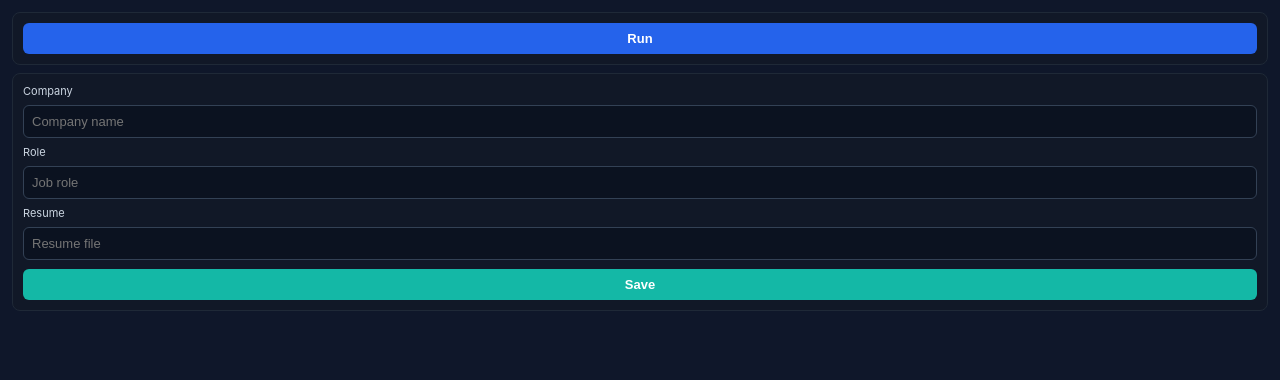
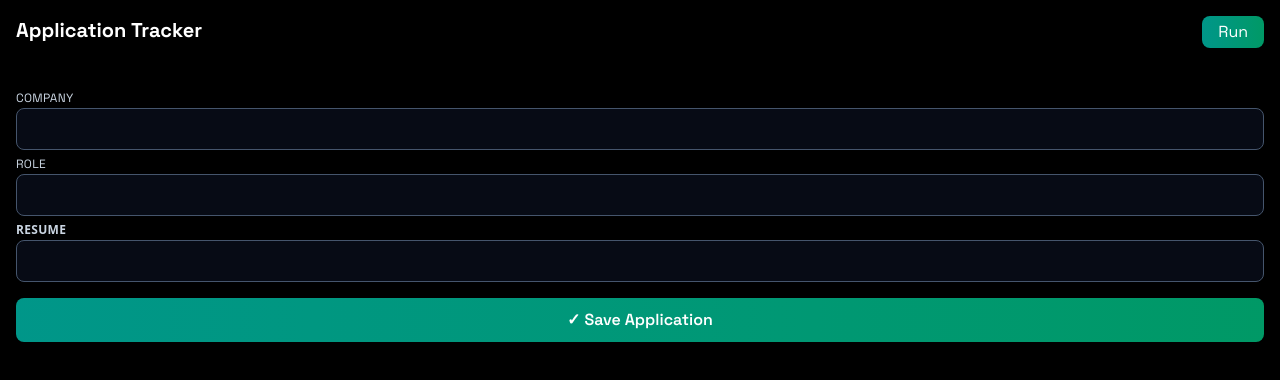
Before and after one commit to Gajendra1092/ApplyTrack, a browser extension: page extension/sidePanel.html in a window 1280 px wide. Drawn offline with Linux system fonts and the light colour scheme; files whose address does not match are found by name.

Commit message:
Used tailwind and updated UI

```diff
--- a/extension/sidePanel.html
+++ b/extension/sidePanel.html
@@ -3,112 +3,78 @@
   <head>
     <meta charset="UTF-8" />
     <title>Application Collector</title>
-    <style>
-      :root {
-        color-scheme: dark;
-        font-family: Inter, Arial, Helvetica, sans-serif;
-      }
-
-      body {
-        margin: 0;
-        padding: 12px;
-        min-width: 240px;
-        background: #0f172a;
-        color: #e2e8f0;
-      }
-
-      .container {
-        display: flex;
-        flex-direction: column;
-        gap: 8px;
-      }
-
-      .panel {
-        background: #111827;
-        border: 1px solid #1f2937;
-        border-radius: 8px;
-        padding: 10px;
-      }
-
-      h3 {
-        margin: 0 0 4px;
-        font-size: 14px;
-        font-weight: 600;
-      }
-
-      p {
-        margin: 0 0 8px;
-        font-size: 12px;
-        color: #94a3b8;
-      }
-
-      form {
-        display: flex;
-        flex-direction: column;
-        gap: 7px;
-      }
-
-      label {
-        font-size: 11px;
-        color: #cbd5e1;
-      }
-
-      input {
-        padding: 8px;
-        border: 1px solid #334155;
-        border-radius: 6px;
-        background: #0b1220;
-        color: #f8fafc;
-        font-size: 13px;
-      }
-
-      input:focus {
-        outline: none;
-        border-color: #60a5fa;
-      }
-
-      button {
-        width: 100%;
-        padding: 8px 10px;
-        border: none;
-        border-radius: 6px;
-        cursor: pointer;
-        font-weight: 600;
-        font-size: 13px;
-      }
-
-      #runBtn {
-        background: #2563eb;
-        color: white;
-      }
-
-      #saveBtn {
-        background: #14b8a6;
-        color: white;
-        margin-top: 2px;
-      }
-    </style>
+    <link rel="stylesheet" href="styles/output.css">
   </head>
-  <body>
-    <div class="container">
-      <div class="panel">
-        <button id="runBtn" type="button">Run</button>
+  <body class="bg-black text-slate-100 p-4 min-w-60">
+    <div class="space-y-4">
+      <!-- Header -->
+      <div class = "flex justify-between">
+      <div class="mb-6">
+        <h1 class="font-space text-xl font-bold w-fit bg-white bg-clip-text text-transparent">
+          Application Tracker
+        </h1>
       </div>
 
-      <form id="saveForm" class="panel">
-        <label for="company">Company</label>
-        <input type="text" id="company" name="company" placeholder="Company name" />
+      <!-- Run Button Section -->
+        <button
+          id="runBtn"
+          type="button"
+          class="w-fit h-fit py-1 px-4 bg-gradient-to-r from-teal-600 to-emerald-600 hover:from-teal-700 hover:to-emerald-700 text-white font-space rounded-lg transition-all duration-200 shadow-lg active:scale-95"
+        >
+          Run
+        </button>
+      </div>
+      <!-- Form Section -->
+      <form id="saveForm">
+        <!-- Company Field -->
+        <div class="space-y-1.5">
+          <label for="company" class="text-xs font-space text-slate-300 uppercase tracking-wide">
+            Company
+          </label>
+          <input
+            type="text"
+            id="company"
+            name="company"
+            class="w-full px-3 py-2 bg-slate-900/50 border border-slate-600 rounded-lg text-slate-100 focus:border-white-300 focus:outline-none focus:ring-2 focus:ring-white-500/20 transition-all duration-200"
+          />
+        </div>
 
-        <label for="role">Role</label>
-        <input type="text" id="role" name="role" placeholder="Job role" />
+        <!-- Role Field -->
+        <div class="space-y-1.5">
+          <label for="role" class="text-xs font-space text-slate-300 uppercase tracking-wide">
+            Role
+          </label>
+          <input
+            type="text"
+            id="role"
+            name="role"
+            class="w-full px-3 py-2 bg-slate-900/50 border border-slate-600 rounded-lg text-slate-100 focus:border-white-300 focus:outline-none focus:ring-2 focus:ring-white-500/20 transition-all duration-200"
+          />
+        </div>
 
-        <label for="resume">Resume</label>
-        <input type="text" id="resume" name="resume" placeholder="Resume file" />
+        <!-- Resume Field -->
+        <div class="space-y-1.5">
+          <label for="resume" class="text-xs font-semibold text-slate-300 uppercase tracking-wide">
+            Resume
+          </label>
+          <input
+            type="text"
+            id="resume"
+            name="resume"
+            class="w-full px-3 py-2 bg-slate-900/50 border border-slate-600 rounded-lg text-slate-100 focus:border-white-300 focus:outline-none focus:ring-2 focus:ring-white-500/20 transition-all duration-200"
+          />
+        </div>
 
-        <button id="saveBtn" type="submit">Save</button>
+        <!-- Submit Button -->
+        <button
+          id="saveBtn"
+          type="submit"
+          class="w-full py-2.5 px-4 mt-4 font-space bg-gradient-to-r from-teal-600 to-emerald-600 hover:from-teal-700 hover:to-emerald-700 text-white font-semibold rounded-lg transition-all duration-200 shadow-lg active:scale-95"
+        >
+          ✓ Save Application
+        </button>
       </form>
-    </div>
 
-    <script src="script/sidepanel.js"></script>
+    <script src="scripts/sidePanel.js"></script>
   </body>
 </html>
```
